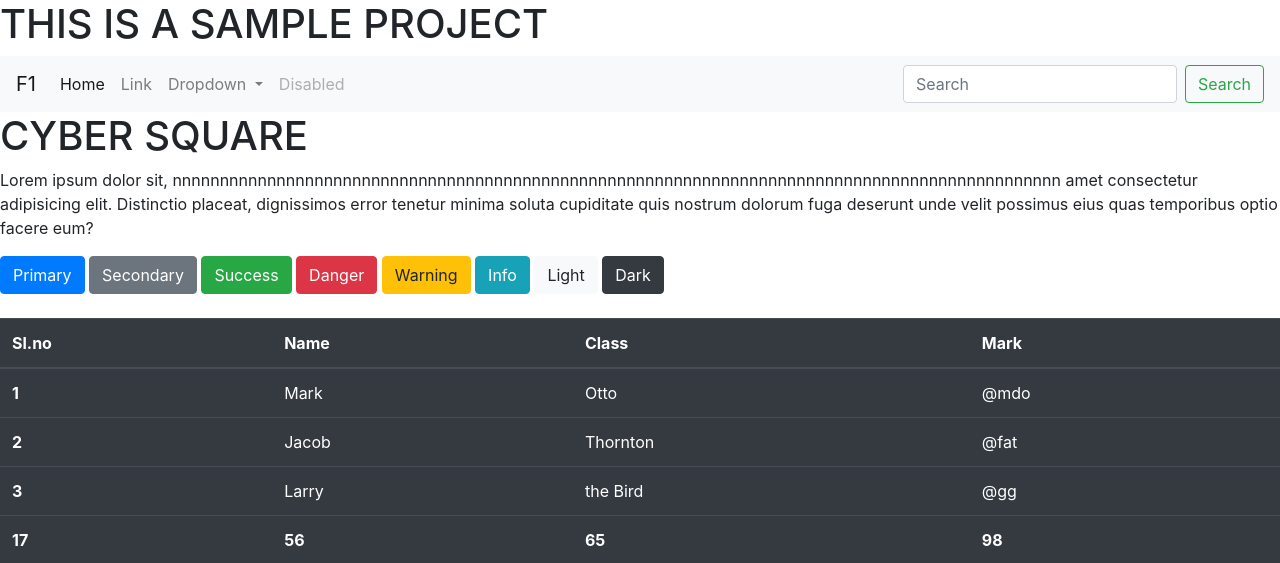
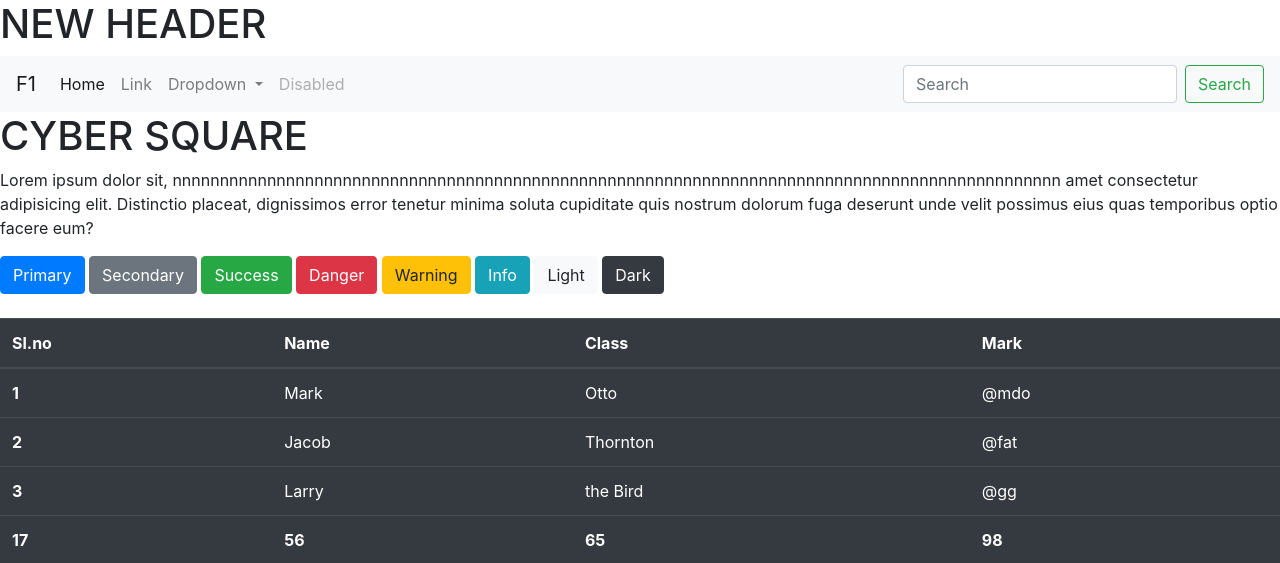
Before and after one commit to Nandakishore17/n-17-django, a Django app: page /test1 in a window 1280 px wide. Shown: the top 563 px of the page. Run offline with Django 3.2, Linux system fonts and the light colour scheme.

Commit message:
new header

```diff
--- a/myapp/templates/index.html
+++ b/myapp/templates/index.html
@@ -17,7 +17,7 @@
 
 <body>
 
-<h1>THIS IS A SAMPLE PROJECT</h1>
+<h1>NEW HEADER</h1>
   <nav class="navbar navbar-expand-lg navbar-light bg-light">
     <a class="navbar-brand" href="#">F1</a>
     <button class="navbar-toggler" type="button" data-toggle="collapse" data-target="#navbarSupportedContent"
```
